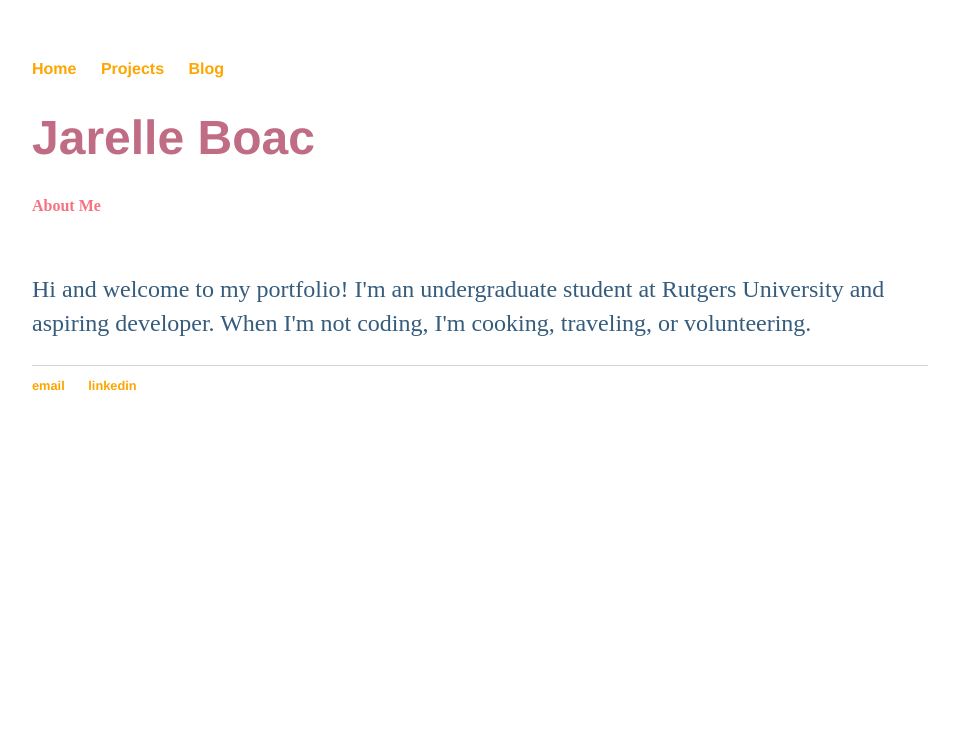
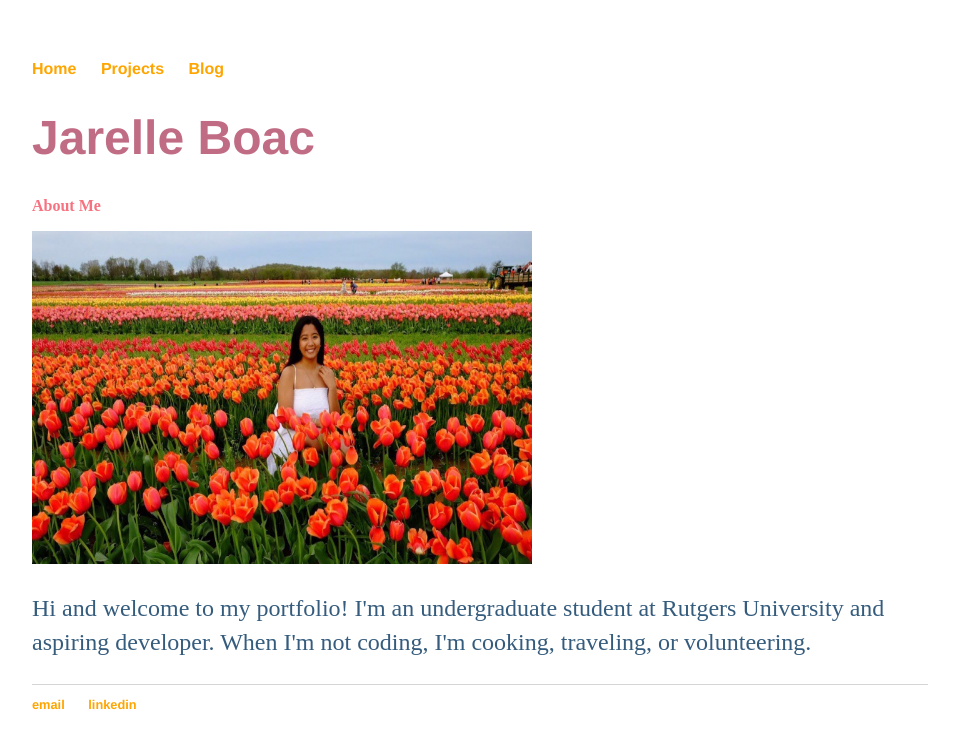
Before and after one commit to jarelle22/jarelleboac.github.io, a Jekyll site: the page built from index.html, in a window 1280 px wide. Shown: the top 749 px of the page, without its empty margins (160-1119 px from the left). Built offline with Jekyll 4.4.1, drawn with Linux system fonts in a browser that asks for light colours.

Commit message:
Update index.html
added in picture of myself with defined height, width, and alternate text

```diff
--- a/index.html
+++ b/index.html
@@ -6,6 +6,6 @@ title: Jarelle Boac
 		<div class="blurb">
 			<h1>Jarelle Boac</h1>
 			<h3>About Me</h3>
-			<img src=""/>
+			<img src="72C66544-96D7-4B87-AFAA-75E7CFD6FF7A.jpeg" alt="Jarelle Boac in a field of flowers" width="500" height="333">
 			<p>Hi and welcome to my portfolio! I'm an undergraduate student at Rutgers University and aspiring developer. When I'm not coding, I'm cooking, traveling, or volunteering. </p>
 		</div>
```
